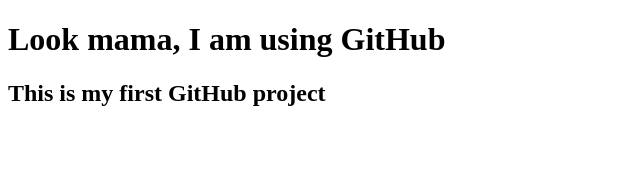
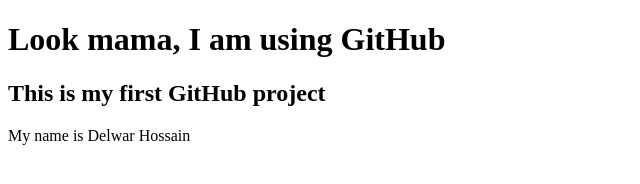
Before and after one commit to Delwar41/My-First-Website, a plain HTML site: page index.html in a window 1280 px wide. Shown: the whole page, without its empty margins (0-640 px from the left). Drawn offline with Linux system fonts and the light colour scheme.

Commit message:
addded information

```diff
--- a/index.html
+++ b/index.html
@@ -8,5 +8,6 @@
 <body>
     <h1> Look mama, I am using GitHub </h1>
     <h2> This is my first GitHub project </h2>
+    <p> My name is Delwar Hossain</p>
 </body>
 </html>
```
